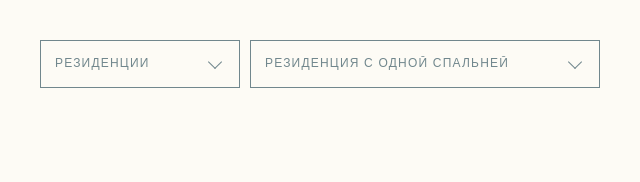
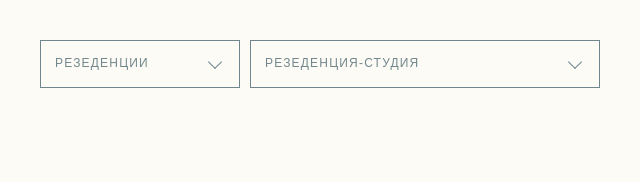
Before and after one commit to VladYevtushenko/mantera-residence-ui, a plain HTML site: page index.html in a window 1280 px wide. Shown: the top 182 px of the page, 80-720 px from the left. Drawn offline with Linux system fonts and the light colour scheme; a web font is replaced by a local one.

Commit message:
js-functionality

```diff
--- a/assets/scripts/array1.js
+++ b/assets/scripts/array1.js
@@ -1,4 +1,4 @@
-const data = [
+export const data = [
     {
         name: "Резеденции",
         id: "residences",
@@ -10,10 +10,23 @@ const data = [
                     {
                         number: '1',
                         floor: '1',
-                        name: 'Apartment',
+                        name: 'Studio',
                         square: '23',
                         detail: {
-                            image: [
+                            imageLink: [
+                                'https://',
+                            ],
+                            pdf: 'https://',
+                            view: 'https://',
+                        }
+                    },
+                    {
+                        number: '1',
+                        floor: '1',
+                        name: 'Studio',
+                        square: '23',
+                        detail: {
+                            imageLink: [
                                 'https://',
                             ],
                             pdf: 'https://',
@@ -22,58 +35,141 @@ const data = [
                     }
                 ]
             },
-            {name: "Резеденция с одной спальней"},
-            {name: "Резеденция с двумя спальней"},
+            {
+                name: "Резеденция с одной спальней",
+                id: "one-bed-residence",
+                items: [
+                    {
+                        number: '1',
+                        floor: '1',
+                        name: 'one-bed',
+                        square: '23',
+                        detail: {
+                            imageLink: [
+                                'https://',
+                            ],
+                            pdf: 'https://',
+                            view: 'https://',
+                        }
+                    }
+                ]
+            },
+            {
+                name: "Резеденция с двумя спальнями",
+                id: "two-bed-residence",
+                items: [
+                    {
+                        number: '1',
+                        floor: '1',
+                        name: 'two-bed',
+                        square: '23',
+                        detail: {
+                            imageLink: [
+                                'https://',
+                            ],
+                            pdf: 'https://',
+                            view: 'https://',
+                        }
+                    },
+                    {
+                        number: '2',
+                        floor: '2',
+                        name: 'two-bed',
+                        square: '25',
+                        detail: {
+                            imageLink: [
+                                'https://',
+                            ],
+                            pdf: 'https://',
+                            view: 'https://',
+                        }
+                    },
+                    {
+                        number: '3',
+                        floor: '3',
+                        name: 'two-bed',
+                        square: '21',
+                        detail: {
+                            imageLink: [
+                                'https://',
+                            ],
+                            pdf: 'https://',
+                            view: 'https://',
+                        }
+                    }
+                ]
+            },
+            {
+                name: "Резеденция с тремя спальнями",
+                id: "three-bed-residence",
+                items: [
+                    {
+                        number: '1',
+                        floor: '1',
+                        name: 'three-bed',
+                        square: '23',
+                        detail: {
+                            imageLink: [
+                                'https://',
+                            ],
+                            pdf: 'https://',
+                            view: 'https://',
+                        }
+                    }
+                ]
+            },
         ]
     },
-    { name: "Пентхаусы" },
-    { name: "Урбан-Виллы" },
+    {
+        name: "Пентхаусы",
+        id: "penthouses",
+        items: [
+            {
+                name: "Резеденция с четырмя спальнями",
+                id: "four-beds-residence",
+                items: [
+                    {
+                        number: '1',
+                        floor: '1',
+                        name: 'Penthouse',
+                        square: '23',
+                        detail: {
+                            imageLink: [
+                                'https://',
+                            ],
+                            pdf: 'https://',
+                            view: 'https://',
+                        }
+                    }
+                ]
+            }
+        ]
+    },
+    {
+        name: "Урбан-Виллы",
+        id: "Urban-Villas",
+        items: [
+            {
+                name: "villa",
+                id: "villa",
+                items: [
+                    {
+                        number: '1',
+                        floor: '1',
+                        name: 'villa',
+                        square: '23',
+                        detail: {
+                            imageLink: [
+                                'https://',
+                            ],
+                            pdf: 'https://',
+                            view: 'https://',
+                        }
+                    }
+                ]
+            }
+        ]
+    },
 ];
 
 // ---------------------- //
-
-const selectData = data.map(el => {
-    return {value: el.name, id: el.id, dataProp: el.id}
-});
-
-const select = new SelectUI('#select-ui', {
-    placeholder: 'Выберите элемент',
-    selectedId: '2',
-    errorText: 'Выберите время*',
-    nameSelect: 'select-time',
-    selectedDataProp: '1',
-    data: selectData,
-    onSelect(item) {
-        document.getElementById("slidermy").style.display = 'none';
-        document.getElementById("image").style.display = 'block';
-
-        const selected = item.id;
-        createSecondSelect(selected);
-    }
-});
-
-const selected = "residences";
-
-createSecondSelect(selected);
-
-function createSecondSelect(firstSelectId) {
-    const selected = firstSelectId;
-
-    const selectInner = data.find((el) => el.id === selected);
-
-    const selectInnerData = selectInner.map(el => {
-        return {value: el.name, id: el.id, dataProp: el.id}
-    })
-
-    const select2 = new SelectUI('#select-ui-2', {
-        placeholder: 'Выберите элемент',
-        selectedId: '2',
-        errorText: 'Выберите время*',
-        nameSelect: 'select-time',
-        selectedDataProp: '1',
-        data: selectInnerData,
-        onSelect(item) {
-            console.log('selected Item', item)
-        }
-    });
-}
--- /dev/null
+++ b/assets/scripts/main.js
@@ -0,0 +1,67 @@
+import { data } from "../scripts/array1.js";
+import { SelectUI } from "../vendor/select-ui/select-ui.js";
+
+const selectData = data.map(el => {
+    return { value: el.name, id: el.id, dataProp: el.id }
+});
+
+document.addEventListener("DOMContentLoaded", function () {
+    const selectInner = data[0];
+
+    const selectInnerData = selectInner.items.map(el => {
+        return { value: el.name, id: el.id, dataProp: el.id }
+    })
+    console.log(selectInnerData);
+
+    const select2 = new SelectUI('#select-ui-estate-size', {
+        selectedId: 'residence-studio',
+        data: selectInnerData,
+        onSelect(item) {
+            document.getElementById("table-element").classList.add('row_visible');
+
+            const resTable = createTable(data[0].items[0].items);
+            document.querySelector('#table-element').innerHTML = resTable;
+        }
+    });
+    console.log(select2);
+
+    const select = new SelectUI('#select-ui-estate-type', {
+        selectedId: 'residences',
+        data: selectData,
+        onSelect(item) {
+            const selected = item.id;
+            console.log(selected);
+            const selectInner = data.find((el) => el.id === selected);
+            select2.destroy();
+            select2.data = selectInner.items.map(el => {
+                return { value: el.name, id: el.id, dataProp: el.id }
+            })
+
+            select2.render();
+            select2.setup();
+        }
+    });
+
+    $('#slider--Residences').slick({
+        slidesToShow: 1,
+        slidesToScroll: 1,
+        dots: true,
+        infinite: true,
+        autoplay: false
+    });
+})
+
+function createTableRow (row) {
+
+    return `
+    <tr class="table-row element-hover" id="table-row${row.id}">
+                            <td class="residence-info-table__rows" id="number">${row.number}</td>
+                            <td class="residence-info-table__rows" id="floor">${row.floor}</td>
+                            <td class="residence-info-table__rows" id="name">${row.name}</td>
+                            <td class="residence-info-table__rows" id="square">${row.square}</td>
+                        </tr>`
+}
+
+function createTable (rows) {
+    return rows.map(row => createTableRow(row));
+}
--- a/index.html
+++ b/index.html
@@ -42,13 +42,13 @@
                 </div>
             </div>
             <div class="row_hidden row_bottom" id="bottom-row">
-                <table class="residence-info-table">
-                    <template id="table-element">
-                        <tr class="element-hover">
+                <table class="residence-info-table" id="table-element">
+                    <!-- <template>
+                        <tr class="table-row element-hover">
                             <td class="residence-info-table__rows" id="number"></td>
                             <td class="residence-info-table__rows" id="floor"></td>
                             <td class="residence-info-table__rows" id="name"></td>
-                            <td class="residence-info-table__rows" id="residence-footage"></td>
+                            <td class="residence-info-table__rows" id="square"></td>
                         </tr>
                     </template>
                     <tr class="element-hover">
@@ -110,7 +110,7 @@
                         <td class="residence-info-table__rows">ЭТАЖ: 2</td>
                         <td class="residence-info-table__rows">Резиденция с одной спальней</td>
                         <td class="residence-info-table__rows">53,07 кв.м</td>
-                    </tr>
+                    </tr> -->
                 </table>
                 <div class="layout-container" id="image">
                     <img class="layout-img" src="https://mantera-residence.ru/upload/iblock/273/xg8iy2y3nlljcuuy9rukjoqynyn6w6ji.png" alt="layout">
@@ -126,8 +126,10 @@
             </div>
         </div>
     </section>
-    <script src="./assets/vendor/select-ui/select-ui.js"></script>
-    <script src="./assets/scripts/select&slider.js"></script>
+    <script src="./assets/scripts/main.js" type="module"></script>
+    <!-- <script src="./assets/vendor/select-ui/select-ui.js"></script>
+    <script src="./assets/scripts/array1.js"></script> -->
+    <!-- <script src="./assets/scripts/select&slider.js"></script> -->
 </body>
 
 </html>
```
Also changed, not shown: assets/scripts/Table.js (added, +19 -0 lines), assets/scripts/TableSection.js (added, +16 -0 lines), assets/vendor/select-ui/select-ui.js.
